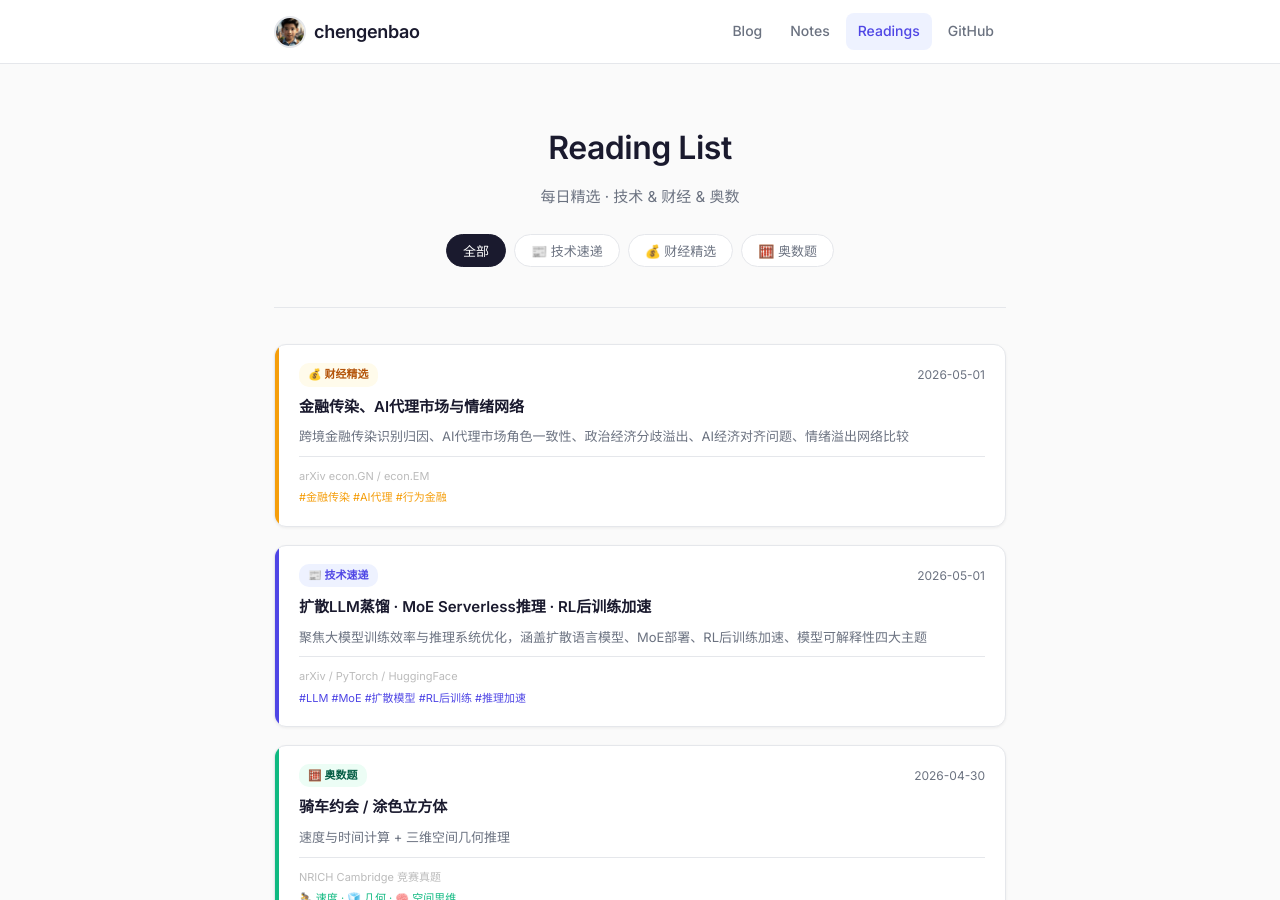
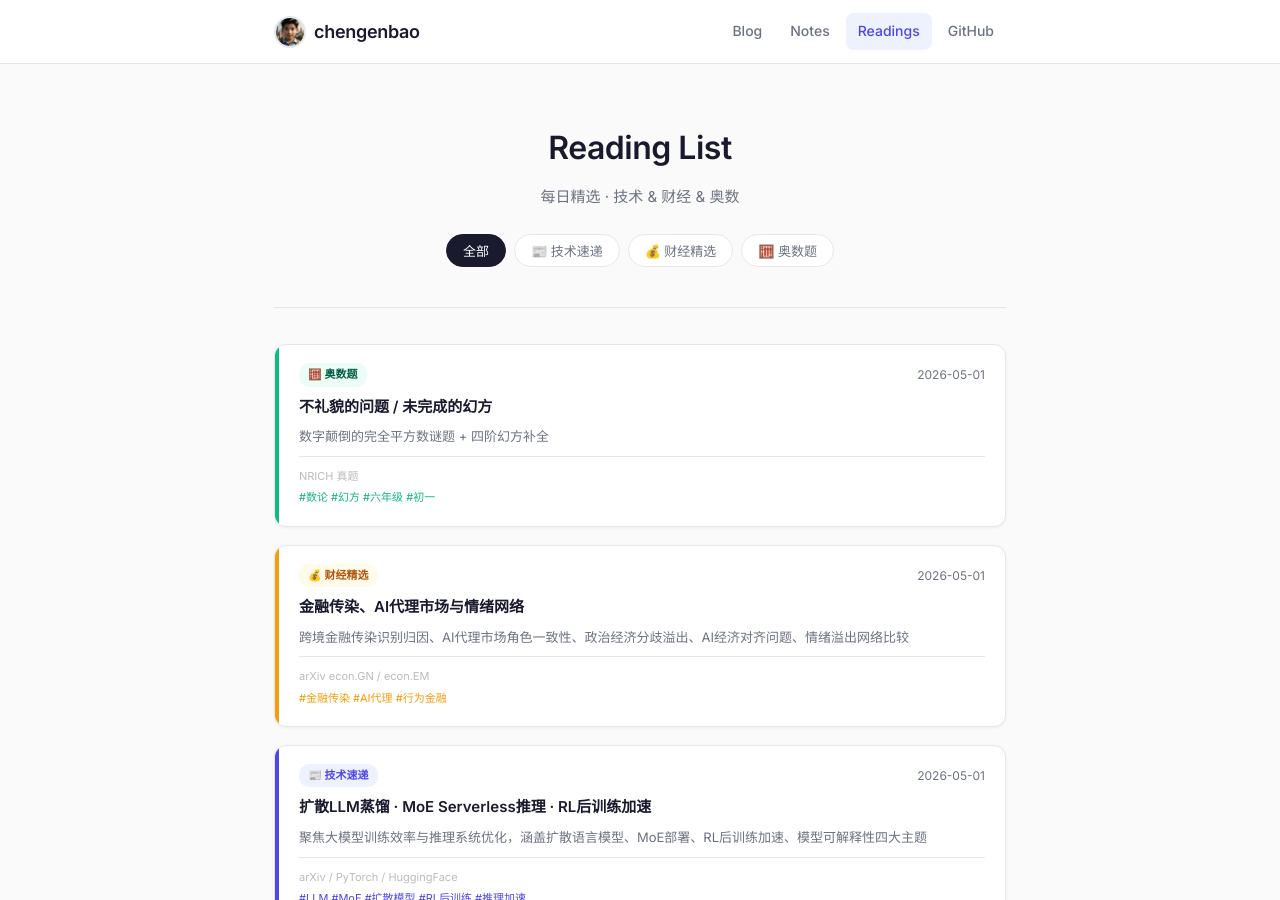
Before and after one commit to chengenbao/chengenbao.github.io, a Jekyll site: the page built from reading-list/index.md, in a window 1280 px wide and 900 px high. Built offline with Jekyll 4.4.1, drawn with Linux system fonts in a browser that asks for light colours.

Commit message:
add math card 2026-05-01

```diff
--- a/reading-list/index.md
+++ b/reading-list/index.md
@@ -18,6 +18,7 @@ permalink: /reading-list/
   </div>
 
   <div class="rl-grid">
+<a class="rl-card math" href="/reading-list/2026-05-01-math/"><div class="rl-accent"></div><div class="rl-body"><div class="rl-top"><span class="rl-badge math">🧮 奥数题</span><time>2026-05-01</time></div><h2>不礼貌的问题 / 未完成的幻方</h2><p>数字颠倒的完全平方数谜题 + 四阶幻方补全</p><div class="rl-meta"><span class="rl-source">NRICH 真题</span><span class="rl-tags">#数论 #幻方 #六年级 #初一</span></div></div></a>
 <a class="rl-card finance" href="/reading-list/2026-05-01-finance-daily/">
   <div class="rl-accent"></div>
   <div class="rl-body">
```
